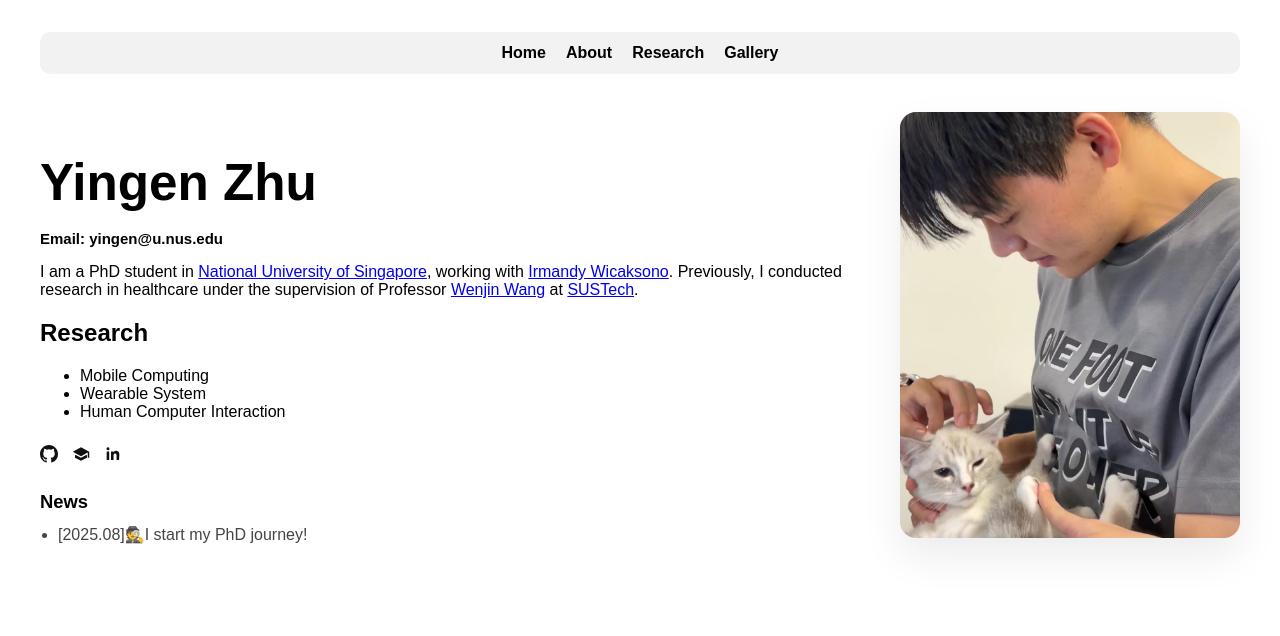
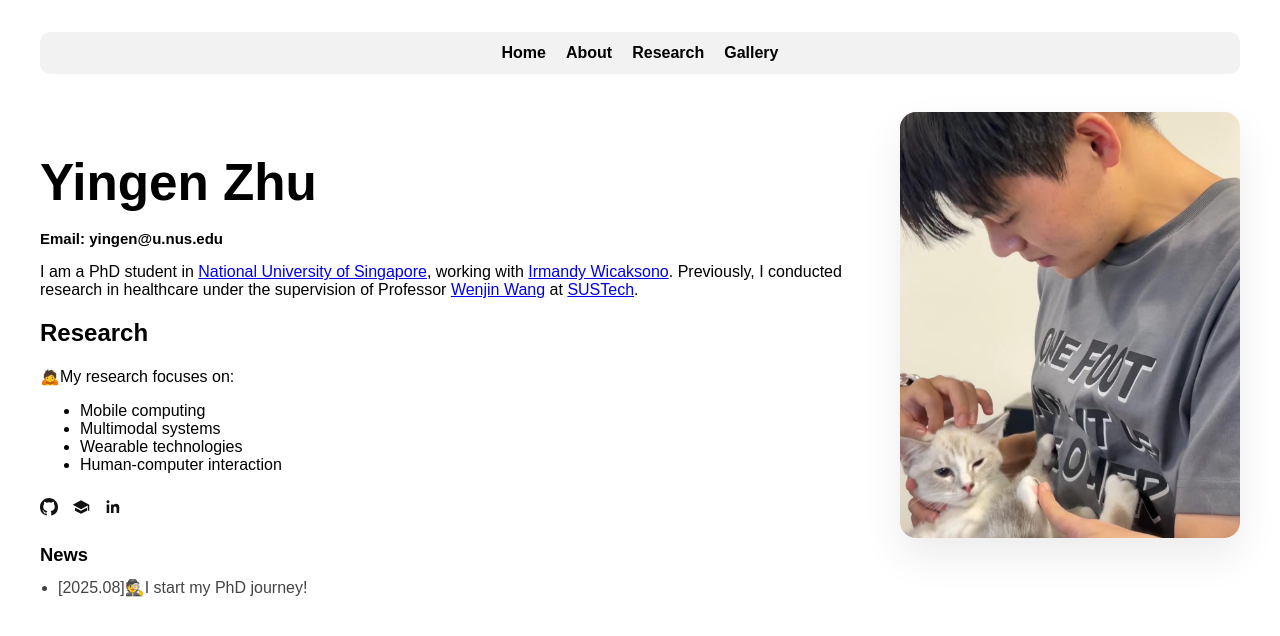
Before and after one commit to yingen-zhu/yingen-zhu.github.io, a Jekyll site: the page built from index.md, in a window 1280 px wide. Shown: the top 636 px of the page. Built offline with Jekyll 4.4.1, drawn with Linux system fonts in a browser that asks for light colours.

Commit message:
Update index.md

```diff
--- a/index.md
+++ b/index.md
@@ -111,12 +111,18 @@ title: Home
 
     <section class="Research" aria-labelledby="Research-title">
       <h2 class="Research-title" id="news-title">Research</h2>
-      <ul class="Research-list">
-        <li>Mobile Computing</li>
-        <li>Wearable System</li>
-        <li>Human Computer Interaction</li>
+      <p>
+        🙇My research focuses on:
+      </p>
+      <ul>
+        <li>Mobile computing</li>
+        <li>Multimodal systems</li>
+        <li>Wearable technologies</li>
+        <li>Human-computer interaction</li>
       </ul>
     </section>
+
+
 
     <div class="profile-panel">
       <div class="profile-links">
```
